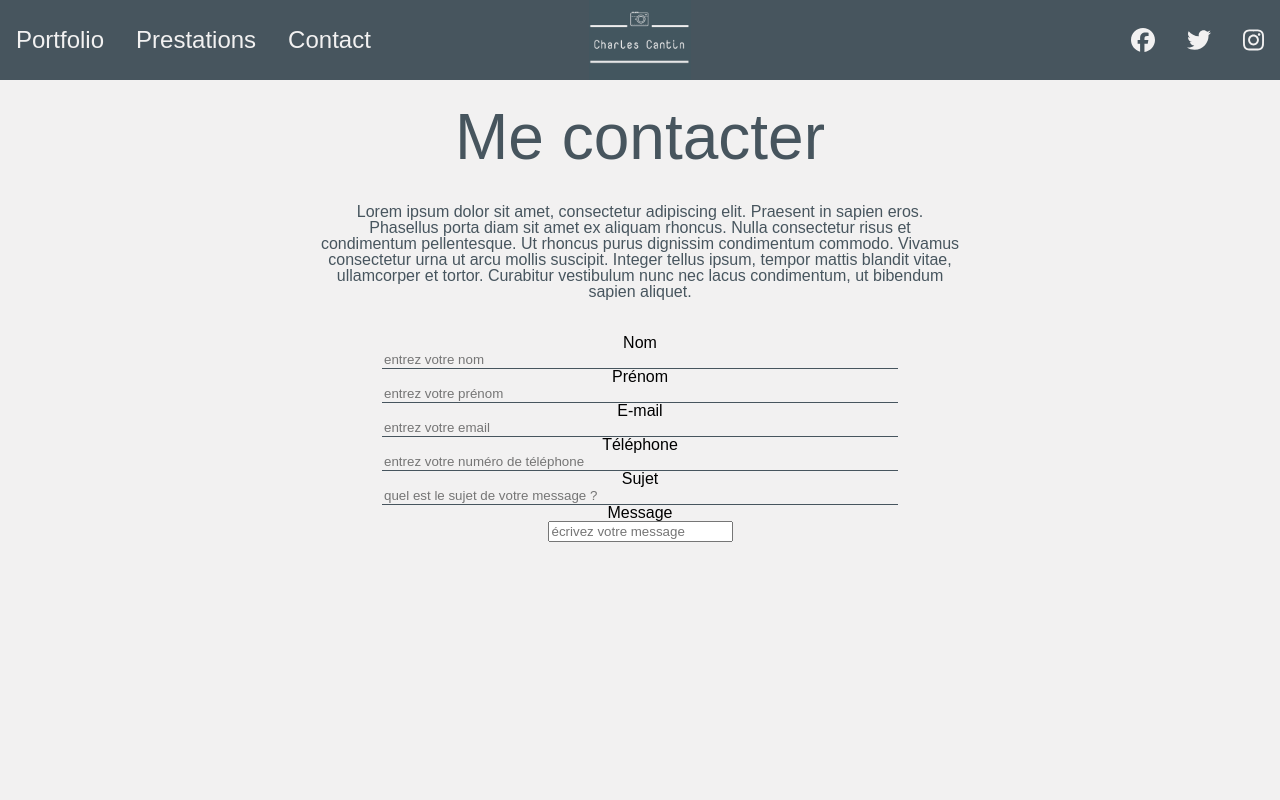
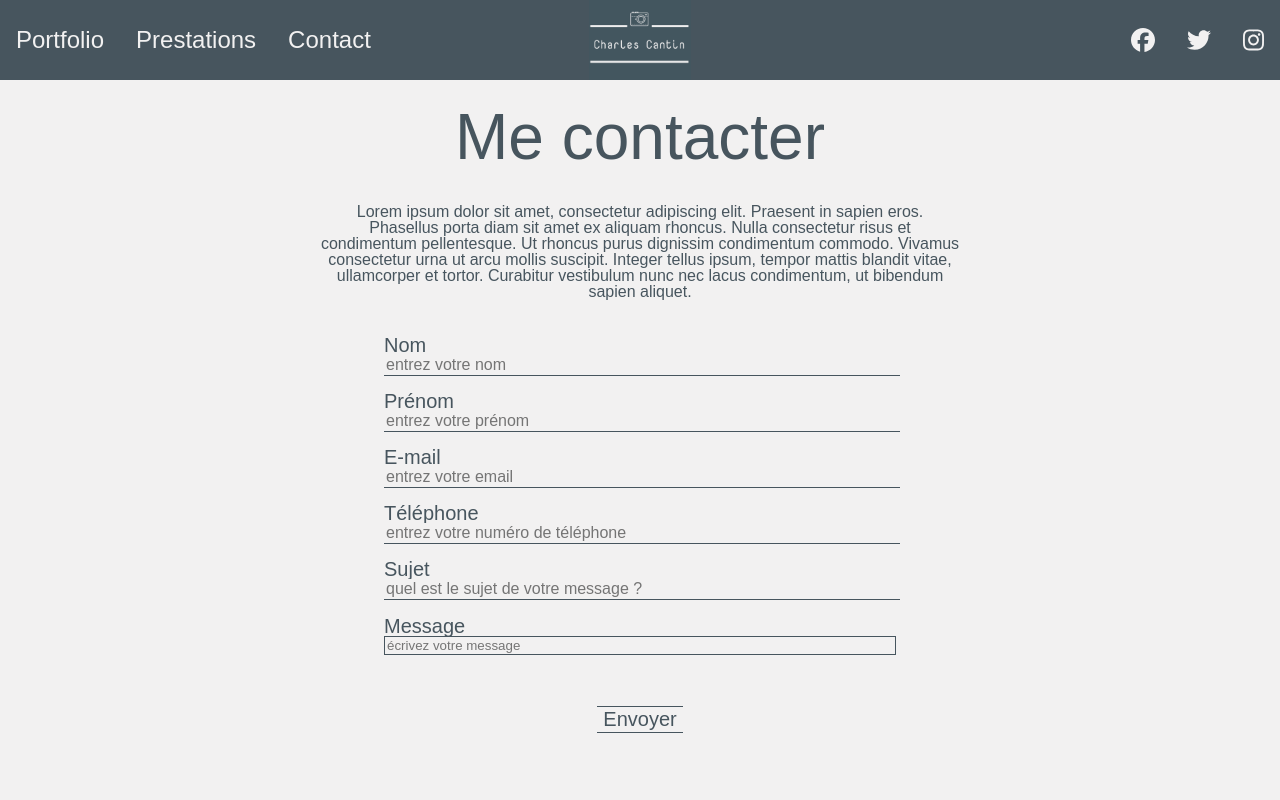
Before and after one commit to Otwgoat/charles-cantin-app, a Next.js app: page /contact in a window 1280 px wide. Shown: the top 800 px of the page. Built offline with nearby package versions, Linux system fonts and the light colour scheme; a web font is replaced by a local one.

Commit message:
commit 23

```diff
--- a/components/Input.js
+++ b/components/Input.js
@@ -2,9 +2,10 @@ import React from 'react'
 
 const Input = ({input}) => {
   return (
-    <>
-    <input name={input.name} type={input.area} placeholder={input.placeholder} className={input.type === 'text' || input.type === 'email' ? 'inputText' : 'inputTextArea'} />
-    </>
+    <div className='inputContainer'>
+      <label htmlFor={input.name}>{input.label}</label>
+      <input name={input.name} type={input.area} placeholder={input.placeholder} className={input.type === 'text' || input.type === 'email' ? 'inputText' : 'inputTextArea'} />
+    </div>
   )
 }
 
--- a/pages/contact.js
+++ b/pages/contact.js
@@ -17,13 +17,9 @@ const contact = (props) => {
             <Description />
             <form name='contact' method='POST' data-netlify="true">
                 {inputs.map((input) => (
-                    <>
-                        <label for={input.name}>{input.label}</label>
-                        <Input key={input.name} id={input.name} input={input} />
-
-                    </>
-
+                    <Input key={input.name} id={input.name} input={input} />
                 ))}
+                <button className='btn' type='submit'>Envoyer</button>
 
             </form>
 
--- a/pages/portfolio.js
+++ b/pages/portfolio.js
@@ -76,7 +76,7 @@ const portfolio = (props) => {
                 )) : <p>Aucun contenu n'a été trouvé</p> }
             </div>
 
-            {photos.length >= 1  && !maxIndexReached ? <button id='seeMoreBtn' onClick={() => refreshingIndex()}>En voir plus</button> : ''}
+            {photos.length >= 1  && !maxIndexReached ? <button className='btn' onClick={() => refreshingIndex()}>En voir plus</button> : ''}
 
         </div>
     </div>
--- a/public/admin/config.yml
+++ b/public/admin/config.yml
@@ -47,6 +47,6 @@ collections:
           widget: list
           fields:
             - {label: "Name", name: "name", widget: "string"}
-            - {label: "Type", name: "type", widget: "select", options: ['text', 'text-area', 'email']}
+            - {label: "Type", name: "type", widget: "select", options: ['text', 'textarea', 'email']}
             - {label: "Label", name: "label", widget: "string"}
             - {label: "Placeholder", name: "placeholder", widget: "string"}
--- a/styles/_contact.scss
+++ b/styles/_contact.scss
@@ -13,13 +13,36 @@
         width: 80%;
 
 
+        input:focus {
+            outline: none;
+        }
+
+        .inputContainer {
+            background-color: #F2F1F1;
+            width: 50%;
+            height: 5vh;
+            display: flex;
+            flex-direction: column;
+            justify-content: center;
+            margin-bottom: 1rem;
+
+        }
+
+        label {
+            color: #47555E;
+            font-size: 20px;
+        }
         .inputText {
             background-color: #F2F1F1;
             border: none;
             border-bottom: 1px solid #47555E;
-            width: 50%;
-
-
+            width: 100%;
+            color: #47555E;
+            font-size: 1rem;
+        }
+        .inputTextArea {
+            background-color: #F2F1F1;
+            border: 1px solid #47555E;
 
         }
     }
--- a/styles/_portfolio.scss
+++ b/styles/_portfolio.scss
@@ -60,16 +60,6 @@
 
         }
     }
-    #seeMoreBtn {
-        margin-top: 35px;
-        border: none;
-        border-bottom: 1px solid #47555E;
-        border-top: 1px solid #47555E;
-        background-color: #F2F1F1;
-        font-size: 20px;
-        color: #47555E;
-        cursor: pointer;
 
-    }
 
 }
--- a/styles/index.scss
+++ b/styles/index.scss
@@ -77,3 +77,14 @@ a {
 
 
 }
+.btn {
+    margin-top: 35px;
+    border: none;
+    border-bottom: 1px solid #47555E;
+    border-top: 1px solid #47555E;
+    background-color: #F2F1F1;
+    font-size: 20px;
+    color: #47555E;
+    cursor: pointer;
+
+}
```
